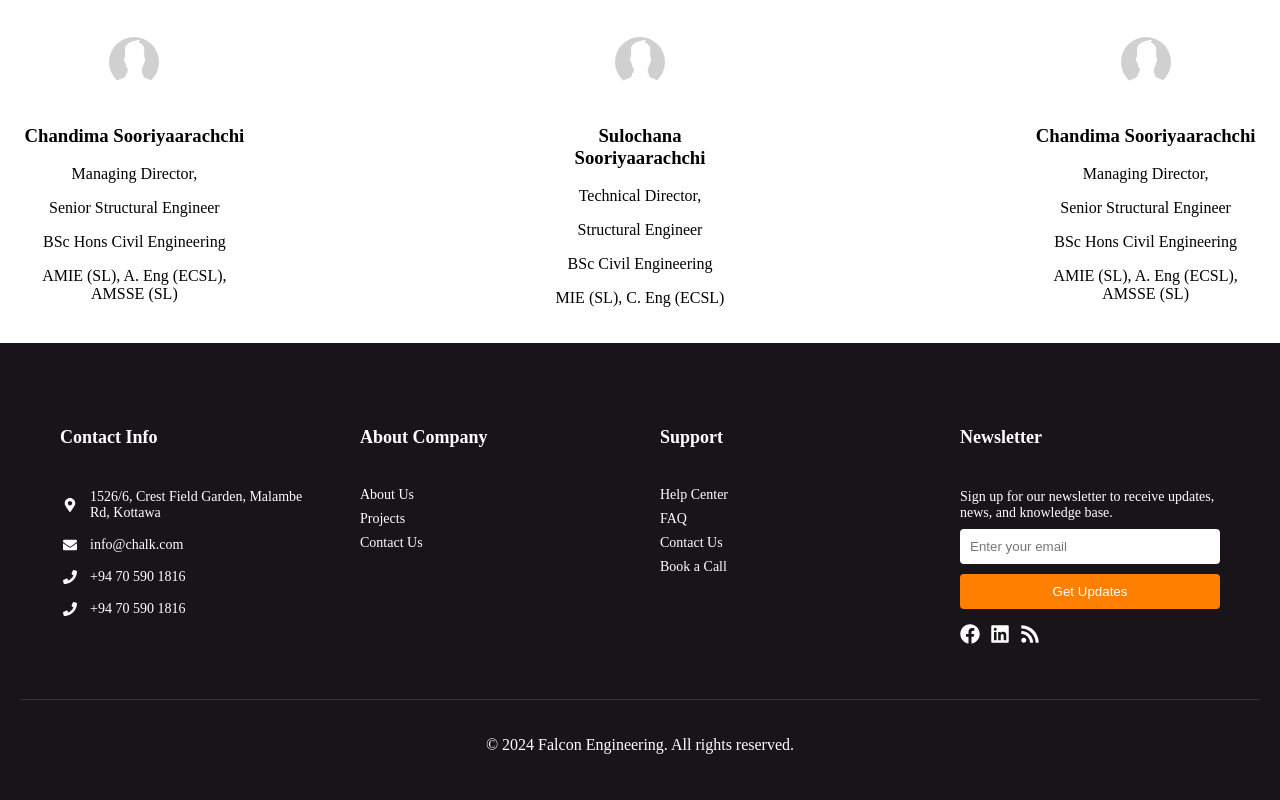
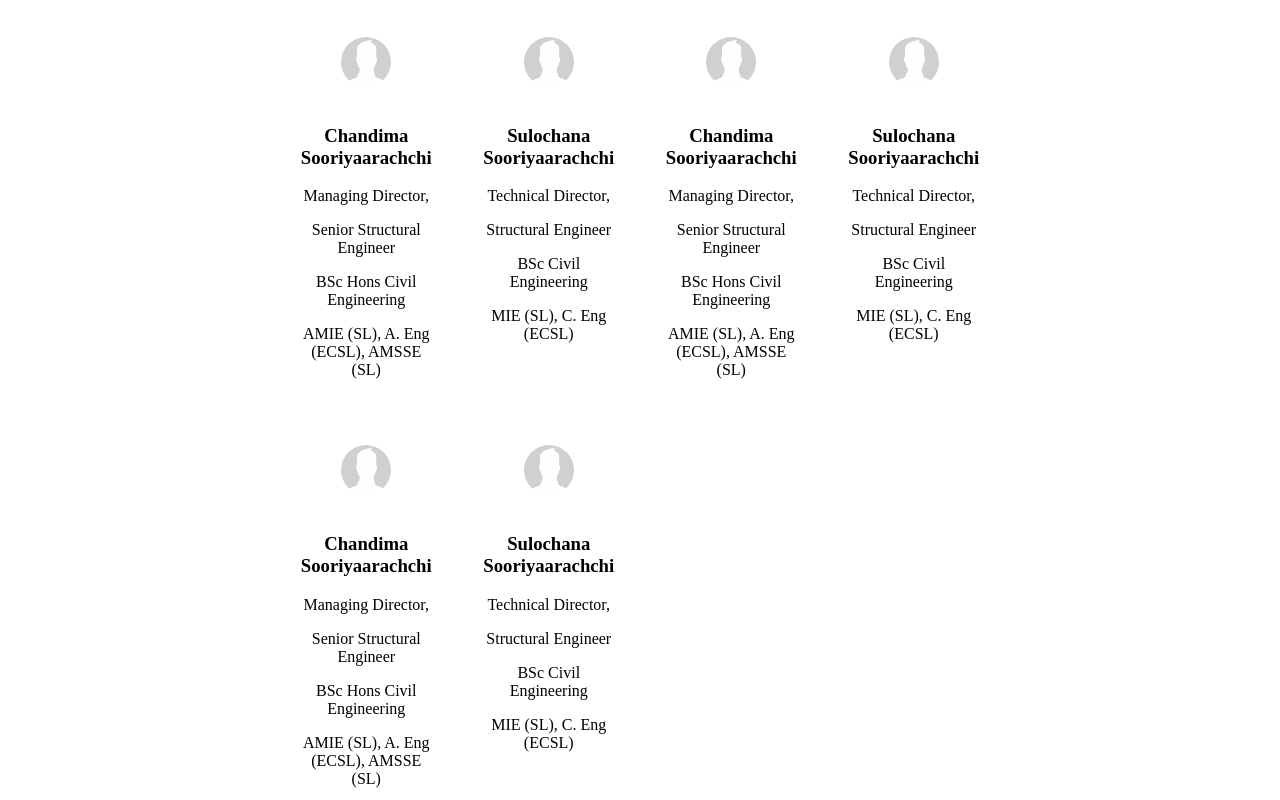
Before and after one commit to chandima-dev/portfolio-, a React (Vite) app: page /aboutus in a window 1280 px wide. Shown: the part 1480-2280 px from the top of the page. Built offline with nearby package versions, Linux system fonts and the light colour scheme.

Commit message:
change aboutus pages members.

```diff
--- a/src/pages/About/About.jsx
+++ b/src/pages/About/About.jsx
@@ -1,6 +1,7 @@
 import React, { useEffect, useRef } from 'react';
 import styles from './About.module.css'; // Import CSS module
 import SubSlider from '../../components/SubSlider/SubSlider';
+import { teamMembers } from './MembersData'; // Import team members data
 
 const AboutUs = () => {
   const imageRef = useRef(null);
@@ -44,34 +45,6 @@ const AboutUs = () => {
       window.removeEventListener('scroll', handleScroll);
     };
   }, []);
-
-  // Team member details
-  const teamMembers = [
-    {
-      name: 'Chandima Sooriyaarachchi',
-      role: 'Managing Director',
-      position: 'Senior Structural Engineer',
-      education: 'BSc Hons Civil Engineering',
-      credentials: 'AMIE (SL), A. Eng (ECSL), AMSSE (SL)',
-      image: '/images/profile/avator.jpg', // Use different images for different members
-    },
-    {
-      name: 'Sulochana Sooriyaarachchi',
-      role: 'Technical Director',
-      position: 'Structural Engineer',
-      education: 'BSc Civil Engineering',
-      credentials: 'MIE (SL), C. Eng (ECSL)',
-      image: '/images/profile/avator.jpg', // Use different images for different members
-    },
-    {
-      name: 'Chandima Sooriyaarachchi',
-      role: 'Managing Director',
-      position: 'Senior Structural Engineer',
-      education: 'BSc Hons Civil Engineering',
-      credentials: 'AMIE (SL), A. Eng (ECSL), AMSSE (SL)',
-      image: '/images/profile/avator.jpg', // Use different images for different members
-    },
-  ];
 
   return (
     <div>
--- a/src/pages/About/About.module.css
+++ b/src/pages/About/About.module.css
@@ -78,15 +78,22 @@
   }
 
   .seTeamContainer {
-    display: flex; /* Use flexbox for layout */
-    justify-content: center; /* Center horizontally */
-    gap: 300px; /* Space between team members */
-    padding: 20px; /* Optional padding */
+    display: grid; /* Switch to grid layout */
+    grid-template-columns: repeat(4, 1fr); /* 3 members per row */
+    gap: 50px; /* Adjust space between team members */
+    padding: 20px 300px 20px 300px; /* Optional padding */
+    justify-items: center; /* Center the items */
+    justify-content: center; /* This centers the last row if it has fewer items */
+    text-align: center;
   }
 
   .seTeamMember {
     text-align: center; /* Center align the text */
     max-width: 250px; /* Limit width of each member */
+    justify-items: center; /* Center the items */
+    justify-content: center; /* This centers the last row if it has fewer items */
+    text-align: center;
+
   }
 
   .seTeamImage {
@@ -95,6 +102,16 @@
     border-radius: 50%; /* Makes the image circular */
     object-fit: cover; /* Ensures the image covers the circle without distortion */
     margin-bottom: 15px; /* Space below the image */
+
+  }
+  .seTeamRow {
+    display: flex;
+    justify-content: space-between;
+    margin-bottom: 40px;
+  }
+
+  .centerLastRow {
+    justify-content: center; /* Centers the last row with 1 or 2 members */
   }
 
   /* Animation Styles */
@@ -146,7 +163,7 @@
     .aboutUsContainer {
       display: flex;
       justify-content: center;
-      padding: 0 10px 10px; /* Adjust padding as needed */
+      padding: 30px 40px 10px; /* Adjust padding as needed */
       margin-top: -230px;
     }
 
@@ -178,14 +195,18 @@
     }
 
     .seTeamContainer {
-      flex-direction: column; /* Stack team members vertically */
-      gap: 20px; /* Adjust space between members */
+      grid-template-columns: repeat(1, 1fr); /* 2 members per row on mobile */
+      gap: 30px; /* Adjust space between members for mobile */
+      padding: 10px 20px 10px 10px; /* Adjust padding as needed */
+
     }
 
     .seTeamMember {
       max-width: 100%; /* Allow team members to take full width */
     }
-
+    .seTeamTitle{
+      margin-top: 10px;
+    }
     .seTeamImage {
       width: 40px; /* Adjust image size for mobile */
       height: 40px; /* Adjust image size for mobile */
--- /dev/null
+++ b/src/pages/About/MembersData.js
@@ -0,0 +1,52 @@
+// data.js
+
+export const teamMembers = [
+    {
+      name: 'Chandima Sooriyaarachchi',
+      role: 'Managing Director',
+      position: 'Senior Structural Engineer',
+      education: 'BSc Hons Civil Engineering',
+      credentials: 'AMIE (SL), A. Eng (ECSL), AMSSE (SL)',
+      image: '/images/profile/avator.jpg', // Use different images for different members
+    },
+    {
+      name: 'Sulochana Sooriyaarachchi',
+      role: 'Technical Director',
+      position: 'Structural Engineer',
+      education: 'BSc Civil Engineering',
+      credentials: 'MIE (SL), C. Eng (ECSL)',
+      image: '/images/profile/avator.jpg',
+    },
+    {
+      name: 'Chandima Sooriyaarachchi',
+      role: 'Managing Director',
+      position: 'Senior Structural Engineer',
+      education: 'BSc Hons Civil Engineering',
+      credentials: 'AMIE (SL), A. Eng (ECSL), AMSSE (SL)',
+      image: '/images/profile/avator.jpg',
+    },
+    {
+      name: 'Sulochana Sooriyaarachchi',
+      role: 'Technical Director',
+      position: 'Structural Engineer',
+      education: 'BSc Civil Engineering',
+      credentials: 'MIE (SL), C. Eng (ECSL)',
+      image: '/images/profile/avator.jpg',
+    },
+    {
+      name: 'Chandima Sooriyaarachchi',
+      role: 'Managing Director',
+      position: 'Senior Structural Engineer',
+      education: 'BSc Hons Civil Engineering',
+      credentials: 'AMIE (SL), A. Eng (ECSL), AMSSE (SL)',
+      image: '/images/profile/avator.jpg',
+    },
+    {
+      name: 'Sulochana Sooriyaarachchi',
+      role: 'Technical Director',
+      position: 'Structural Engineer',
+      education: 'BSc Civil Engineering',
+      credentials: 'MIE (SL), C. Eng (ECSL)',
+      image: '/images/profile/avator.jpg',
+    },
+  ];
```
